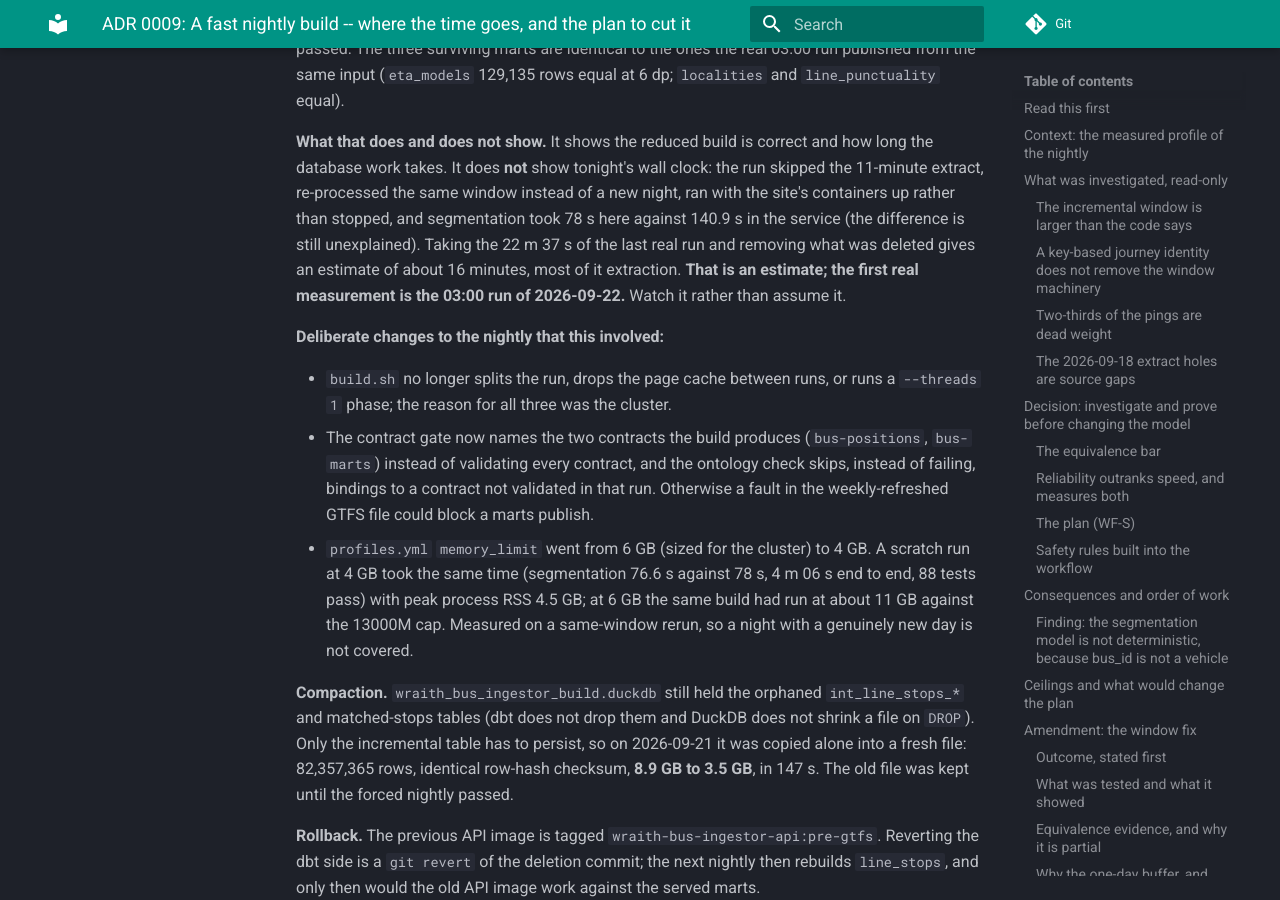
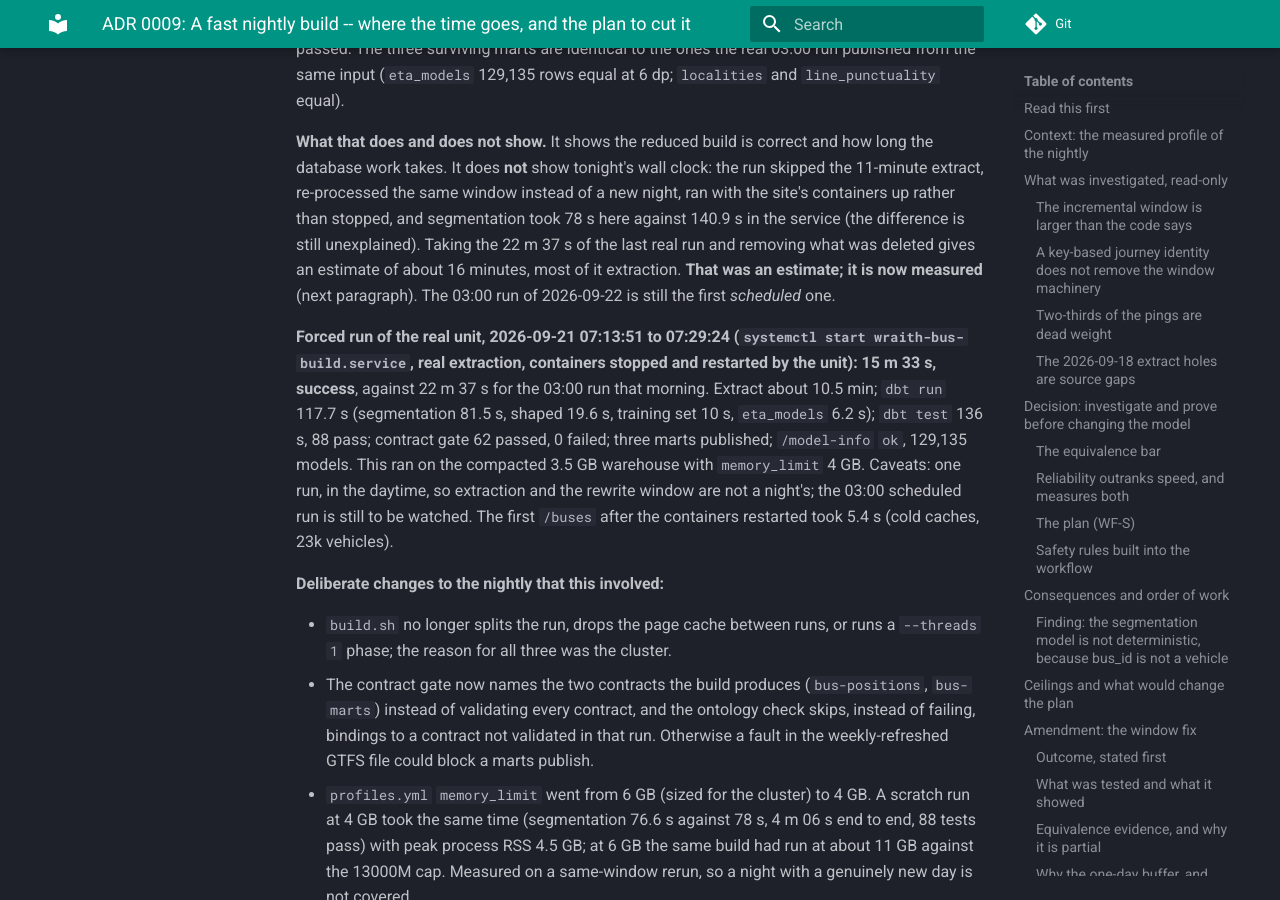
Before and after one commit to wraith-proxy/wraith-bus-ingestor, an MkDocs documentation site: the page built from docs/adr/0009-fast-nightly-build.md, in a window 1280 px wide and 900 px high, scrolled down 22892 px. Built offline with MkDocs 1.6.1 and Material for MkDocs 9.7.7, drawn with Linux system fonts in a browser that asks for light colours.

Commit message:
:memo: feature/TJP-21090: record the forced real-unit nightly -- 15 m 33 s, success, against 22 m 37 s

```diff
--- a/docs/adr/0009-fast-nightly-build.md
+++ b/docs/adr/0009-fast-nightly-build.md
@@ -370,8 +370,19 @@ skipped the 11-minute extract, re-processed the same window instead of a new nig
 ran with the site's containers up rather than stopped, and segmentation took 78 s
 here against 140.9 s in the service (the difference is still unexplained). Taking
 the 22 m 37 s of the last real run and removing what was deleted gives an estimate of
-about 16 minutes, most of it extraction. **That is an estimate; the first real
-measurement is the 03:00 run of 2026-09-22.** Watch it rather than assume it.
+about 16 minutes, most of it extraction. **That was an estimate; it is now measured** (next paragraph). The 03:00 run of
+2026-09-22 is still the first *scheduled* one.
+
+**Forced run of the real unit, 2026-09-21 07:13:51 to 07:29:24 (`systemctl start
+wraith-bus-build.service`, real extraction, containers stopped and restarted by the
+unit): 15 m 33 s, success**, against 22 m 37 s for the 03:00 run that morning. Extract
+about 10.5 min; `dbt run` 117.7 s (segmentation 81.5 s, shaped 19.6 s, training set
+10 s, `eta_models` 6.2 s); `dbt test` 136 s, 88 pass; contract gate 62 passed, 0
+failed; three marts published; `/model-info` `ok`, 129,135 models. This ran on the
+compacted 3.5 GB warehouse with `memory_limit` 4 GB. Caveats: one run, in the daytime,
+so extraction and the rewrite window are not a night's; the 03:00 scheduled run is
+still to be watched. The first `/buses` after the containers restarted took 5.4 s
+(cold caches, 23k vehicles).
 
 **Deliberate changes to the nightly that this involved:**
 
```
